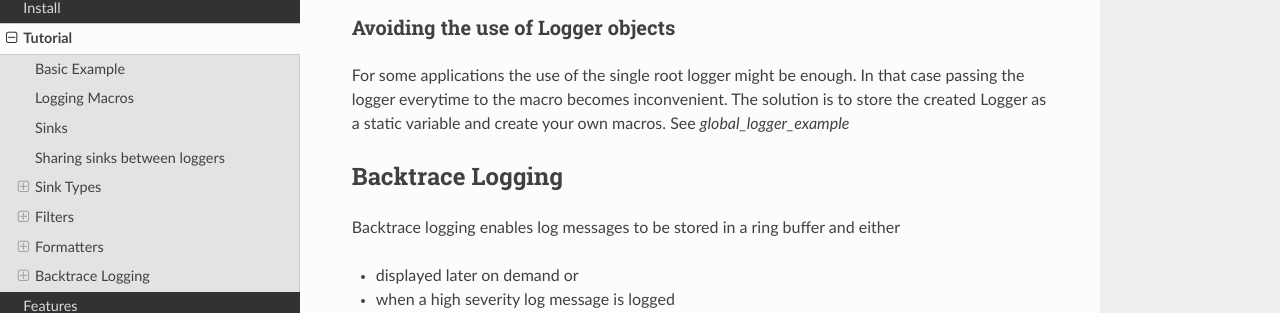
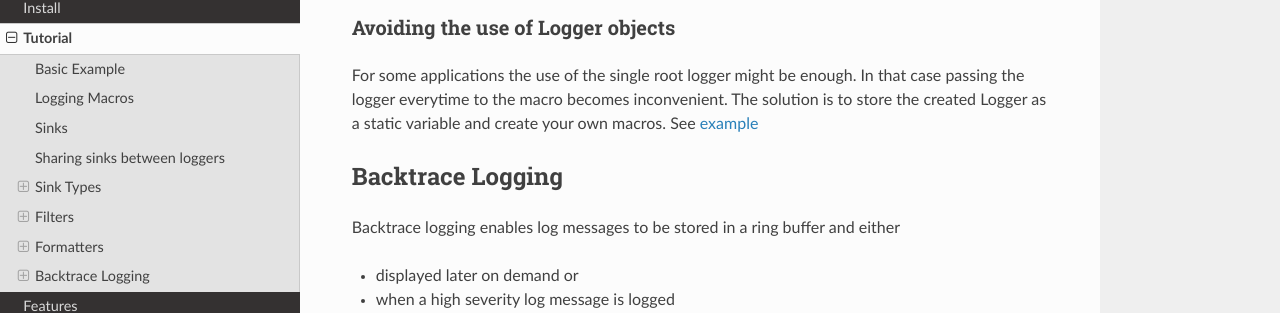
Before and after one commit to odygrd/quill, a Sphinx documentation site: the page built from docs/tutorial.rst, in a window 1280 px wide and 900 px high, scrolled down 8392 px. Shown: the part 144-457 px from the top of the window. Built offline with Sphinx 7.4.7 and the Read the Docs theme 2.0.0, drawn with Linux system fonts in a browser that asks for light colours.

Commit message:
update docs

```diff
--- a/docs/tutorial.rst
+++ b/docs/tutorial.rst
@@ -443,7 +443,7 @@ Avoiding the use of Logger objects
 ---------------------------------------
 For some applications the use of the single root logger might be enough. In that case passing the logger everytime
 to the macro becomes inconvenient. The solution is to store the created Logger as a static variable and create your
-own macros. See `global_logger_example`
+own macros. See `example <https://github.com/odygrd/quill/blob/master/examples/recommended_usage/quill_wrapper/include/quill_wrapper/overwrite_macros.h>`_
 
 Backtrace Logging
 ====================
```
